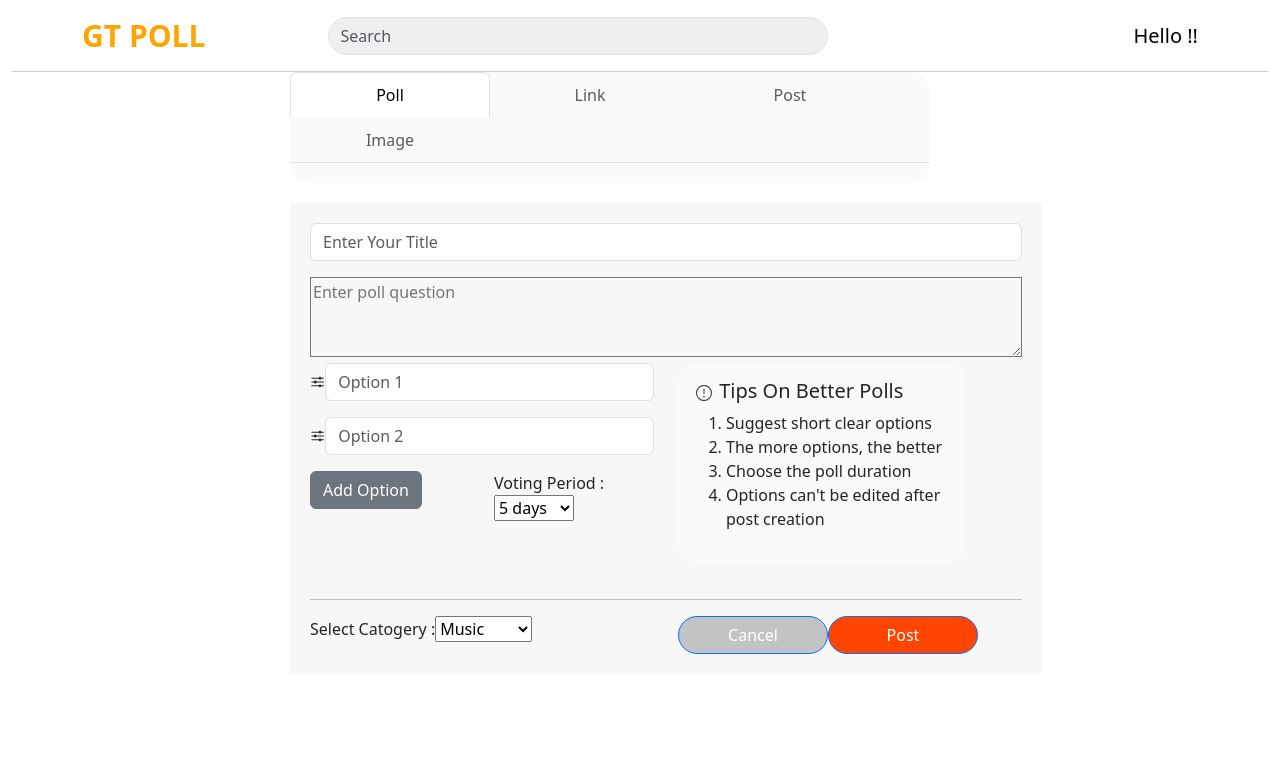
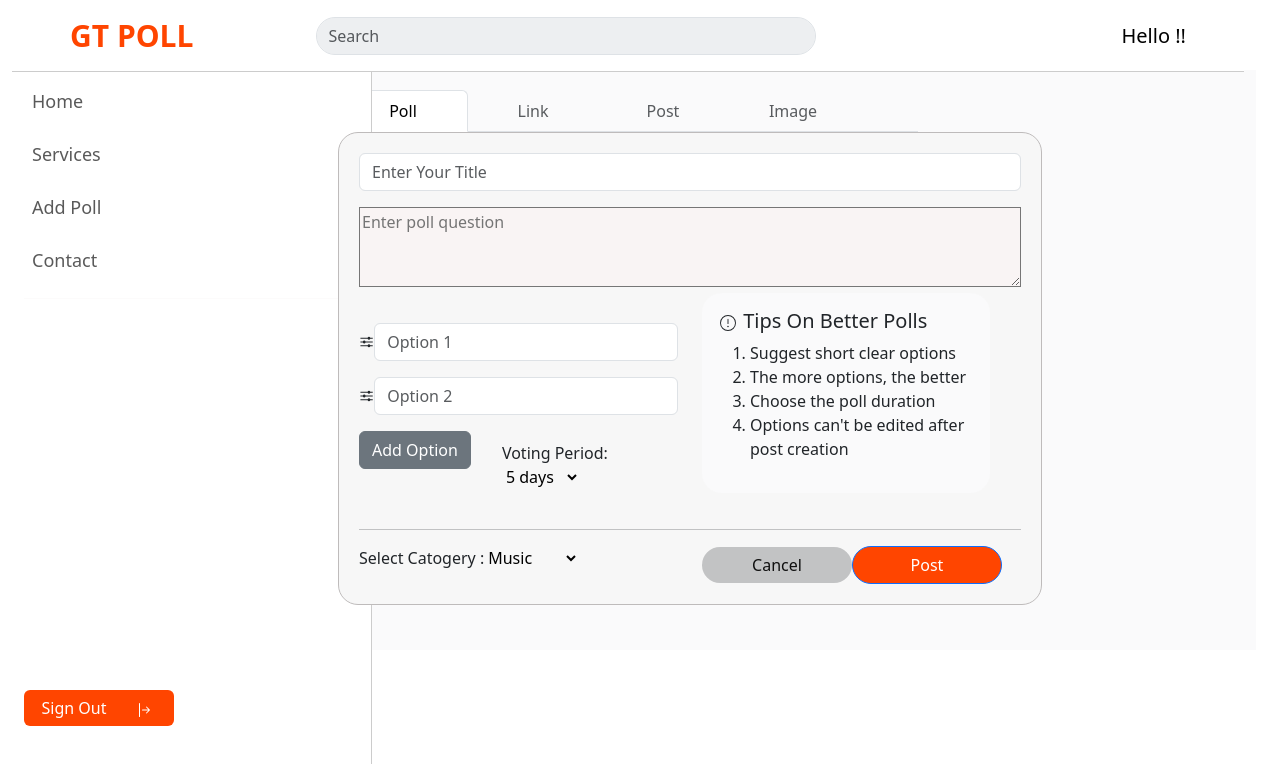
Before and after one commit to ravana09/Polling-app, a React (Create React App) app: page /AddPoll in a window 1280 px wide. Shown: the top 764 px of the page. Built offline with nearby package versions, Linux system fonts and the light colour scheme.

Commit message:
"Refactored code in multiple components, including App.js, AddPoll.js, ForgetPasswor.js, Header.js, Home.js, Login.js, Navbar.js, Polling.js, and SignUp.js, with changes to layout, styling, and

```diff
--- a/src/App.js
+++ b/src/App.js
@@ -1,41 +1,37 @@
-// import logo from './logo.svg';
 import './App.css';
 import { BrowserRouter, Route, Routes } from 'react-router-dom';
 import Login from './Components/Login';
 import SignUp from './Components/SignUp';
 import Home from './Components/Home';
 import Polling from './Components/Polling';
-
 import RangeOutput from './Components/RangeOutput';
-import ForgetPassword from './Components/ForgetPasswor';
+import ForgetPassword from './Components/ForgetPassword';
 import NewPassword from './Components/NewPassword';
 import Header from './Components/Header';
 import AddPoll from './Components/AddPoll';
 import SideNavBar from './Components/Navbar';
 
-
 function App() {
   return (
-  <>
-  <BrowserRouter>
-  <Routes>
-    <Route path='/' element={< Login/>}></Route>
-    <Route path='/Header' element={< Header/>}></Route>
-    <Route path='/signUp' element={< SignUp/>}></Route>
-    <Route path='/Home' element={< Home/>}></Route>
-    <Route path='/Polling' element={< Polling/>}></Route>
-    <Route path='/SideNavBar' element={< SideNavBar/>}></Route>
-    <Route path='/RangeOutput' element={< RangeOutput/>}></Route>
-    <Route path='/ForgetPassword' element={< ForgetPassword/>}></Route>
-    <Route path='/NewPassword' element={< NewPassword/>}></Route>
-    <Route path='/AddPoll' element={< AddPoll/>}></Route>
+    <BrowserRouter>
+      <Routes>
+        <Route path="/" element={<Login />} />
+        <Route path="/signUp" element={<SignUp />} />
+        <Route path="/ForgetPassword" element={<ForgetPassword />} />
+        <Route path="/NewPassword" element={<NewPassword />} />
 
 
-  </Routes>
-  </BrowserRouter>
+        <Route path="/Polling" element={<WithHomeLayout component={<Polling />} />} />
 
-  </>
+        <Route path="/RangeOutput" element={<WithHomeLayout component={<RangeOutput />} />} />
+        <Route path="/AddPoll" element={<WithHomeLayout component={<AddPoll />} />} />
+      </Routes>
+    </BrowserRouter>
   );
 }
 
+function WithHomeLayout({ component }) {
+  return <Home>{component}</Home>;
+}
+
 export default App;
--- a/src/Components/AddPoll.css
+++ b/src/Components/AddPoll.css
@@ -1,3 +1,4 @@
+/* AddPoll.css */
 /* .AddPoll-Header{
   position: fixed;
   top:0px
@@ -5,16 +6,16 @@
 
 .AddPoll-Container {
   background-color: #DAE0E6;
-  width: 100%;
+  /* width: 100%; */
   height: auto;
-
 }
 
 .AddPoll-Navbar {
-  width: 25vh;
+  display: flex;
+  justify-content: space-evenly;
+  width: 130px;
   border: 1px solid black;
   text-align: center;
-  padding: 10px 0;
 }
 
 .AddPoll-Navbar:hover {
@@ -22,60 +23,101 @@
 }
 
 .AddPoll-Body {
-  width: 100%;
+  width: 800px;
   height: auto;
   min-height: 70vh;
 
 }
-.Addpoll-Buttons{
-  background-color: #FF4500;
+
+.Addpoll-Buttons {
+  background-color:#FF4500;
+  width: 150px;
+  color: white;
+  border-radius: 20px;
+}
+.Addpoll-Buttons:hover {
+  background-color:   #fa6e3b;
+
   width: 150px;
   color: white;
   border-radius: 20px;
 }
 
-.Cancel-Buttons{
-  background-color:#c2c3c4;
+
+.Cancel-Buttons {
+  background-color: #c2c3c4;
   width: 150px;
-  color: white;
+  color: rgb(16, 16, 16);
   border-radius: 20px;
-
+  border: none;
 }
 
 @media (min-width: 768px) {
   .AddPoll-Body {
-    width: 50%;
-    margin-left: auto;
-    margin-right: auto;
-    padding: 0;
+    width: 850px;
+    /* margin-left: auto;
+    margin-right: auto; */
+    margin-top: 20px;
+    border-radius: 20px;
   }
 }
 
 .AddPoll-PollsCard {
   background-color: #f7f7f7;
-  width: 100%;
-  border-radius: 0;
+  width: 800px;
+  border-radius: 20px;
   min-height: 40vh;
   padding: 20px;
+  border: 0.2px solid rgb(190, 187, 187);
 }
 
 .AddPoll-textArea {
-  background-color: #f7f7f7;
+  background-color: #f9f4f4;
   width: 100%;
   border-radius: 0;
   min-height: 10vh;
 }
+.option_card{
+  margin-top: 30px;
+}
 
-@media (min-width: 768px) {
+.Notification_card{
+  width: 18rem;
+
+
+}
+
+/* AddPoll.css */
+
+/* Styling for larger screens (desktops and laptops) */
+@media (min-width: 992px) {
   .AddPoll-PollsCard {
-    width: 47rem;
-    background-color: #f7f7f7;
-    border-radius: 0;
+    width: 44rem;
   }
 
   .AddPoll-Container {
-    background-color: #DAE0E6;
+    background-color: #dae0e6;
     width: 100%;
     height: auto;
   }
 }
+
+/* Styling for medium-sized screens (tablets) */
+@media (max-width: 991px) {
+  .AddPoll-PollsCard {
+    width: 100%;
+  }
+
+  .pollingBody {
+    padding: 10px;
+  }
+  .Notification_card{
+    width: 100%;
+
+  }
+  .AddButton{
+    margin: 20px;
+  }
+}
+
+/* Styling for smaller screens (mobile devices) */
--- a/src/Components/AddPoll.js
+++ b/src/Components/AddPoll.js
@@ -11,12 +11,11 @@ import {
   Nav,
   Row,
 } from "react-bootstrap";
-import Header from "./Header";
+
 import { RiDeleteBin6Fill } from "react-icons/ri";
 import { IoOptionsSharp } from "react-icons/io5";
 import { PiWarningCircleLight } from "react-icons/pi";
 import Swal from "sweetalert2";
-import NavBar from "./Navbar";
 
 function AddPoll() {
   const [activeTab, setActiveTab] = useState("poll");
@@ -41,7 +40,7 @@ function AddPoll() {
     setOptions(newOptions);
   };
 
-  function createPoll(){
+  function createPoll() {
     const Toast = Swal.mixin({
       toast: true,
       position: "top-end",
@@ -51,11 +50,11 @@ function AddPoll() {
       didOpen: (toast) => {
         toast.onmouseenter = Swal.stopTimer;
         toast.onmouseleave = Swal.resumeTimer;
-      }
+      },
     });
     Toast.fire({
       icon: "success",
-      title: "Poll Created Succesfully "
+      title: "Poll Created Succesfully ",
     });
   }
   const handlePoll = () => {
@@ -63,7 +62,6 @@ function AddPoll() {
       <Card className="AddPoll-PollsCard">
         <Form>
           <Form.Group className="mb-3" controlId="exampleForm.ControlInput1">
-
             <Form.Control type="text" placeholder="Enter Your Title" />
           </Form.Group>
 
@@ -72,7 +70,7 @@ function AddPoll() {
             placeholder="Enter poll question"
           />
           <Row>
-            <Col>
+            <Col className="option_card">
               {options.map((option, index) => (
                 <Form.Group className="mb-3" key={index}>
                   <div style={{ display: "flex", alignItems: "center" }}>
@@ -94,34 +92,41 @@ function AddPoll() {
                 </Form.Group>
               ))}
               <Row>
-                <Col>
-                  <Button variant="secondary" onClick={addOption}>
+                <Col sm={6} md={5}>
+                  <Button
+                    variant="secondary"
+                    className="AddButton"
+                    onClick={addOption}
+                  >
                     Add Option
                   </Button>
                 </Col>
-                <Col>
-                  <div>
-                    Voting Period :
+                <Col sm={6} md={7}>
+                  <div style={{marginTop:10}}>
+                    <p>
+                      Voting Period:
                       <select
                         value={duration}
                         onChange={(e) => setDuration(e.target.value)}
+                        style={{ backgroundColor: "transparent" ,border:"none"}} // Added inline style
                       >
                         <option value="5">5 days</option>
                         <option value="10">10 days</option>
                         <option value="15">15 days</option>
                       </select>
+                    </p>
                   </div>
                 </Col>
               </Row>
             </Col>
             <Col>
-              <Card style={{ width: "18rem" }}>
+              <Card className="Notification_card">
                 <Card.Body>
                   <Card.Title>
                     <PiWarningCircleLight /> Tips On Better Polls
                   </Card.Title>
                   <Card.Text>
-                    <ol>
+                    <ol >
                       <li>Suggest short clear options</li>
                       <li>The more options, the better</li>
                       <li>Choose the poll duration</li>
@@ -140,6 +145,7 @@ function AddPoll() {
             <select
               value={catogrey}
               onChange={(e) => setCatogery(e.target.value)}
+              style={{ backgroundColor: "transparent" ,border:"none"}}
             >
               <option value="Music">Music</option>
               <option value="Sports">Sports</option>
@@ -147,10 +153,15 @@ function AddPoll() {
             </select>
           </Col>
           <Col>
-            <Button className="Cancel-Buttons" >Cancel</Button>
-            <Button onClick={()=>{
-              createPoll()
-            }} className="Addpoll-Buttons">Post</Button>
+            <Button className="Cancel-Buttons">Cancel</Button>
+            <Button
+              onClick={() => {
+                createPoll();
+              }}
+              className="Addpoll-Buttons"
+            >
+              Post
+            </Button>
           </Col>
         </Row>
       </Card>
@@ -178,41 +189,48 @@ function AddPoll() {
   return (
     <>
       <Container fluid>
-        <Row className="AddPoll-Header">
-          <Col >
-            <Header />
-          </Col>
-        </Row>
         <Row className="AddPoll-Cointainer">
-          <Col xs={12} md={3} className="home-Body">
-            {/* <NavBar/> */}
-          </Col>
-          <Col xs={12} md={6} className="AddPoll-Body">
-
+          <Col className="AddPoll-Body">
             <Row>
               <Col>
-              <Card className="AddPoll-card">
-                  <Card className="AddPoll-InnerCard">
                 <Nav
                   variant="tabs"
                   defaultActiveKey="poll"
                   onSelect={(selectedKey) => setActiveTab(selectedKey)}
                 >
                   <Nav.Item>
-                        <Nav.Link eventKey="poll" className="AddPoll-Navbar">Poll</Nav.Link>
+                    <Nav.Link eventKey="poll" className="AddPoll-Navbar">
+                      Poll
+                    </Nav.Link>
                   </Nav.Item>
                   <Nav.Item>
-                        <Nav.Link eventKey="link" disabled className="AddPoll-Navbar">Link</Nav.Link>
+                    <Nav.Link
+                      eventKey="link"
+                      disabled
+                      className="AddPoll-Navbar"
+                    >
+                      Link
+                    </Nav.Link>
                   </Nav.Item>
                   <Nav.Item>
-                        <Nav.Link eventKey="post" disabled className="AddPoll-Navbar">Post</Nav.Link>
+                    <Nav.Link
+                      eventKey="post"
+                      disabled
+                      className="AddPoll-Navbar"
+                    >
+                      Post
+                    </Nav.Link>
                   </Nav.Item>
                   <Nav.Item>
-                        <Nav.Link eventKey="Image" disabled className="AddPoll-Navbar">Image</Nav.Link>
+                    <Nav.Link
+                      eventKey="Image"
+                      disabled
+                      className="AddPoll-Navbar"
+                    >
+                      Image
+                    </Nav.Link>
                   </Nav.Item>
                 </Nav>
-                  </Card>
-                </Card>
               </Col>
             </Row>
             <Row>
--- a/src/Components/Header.css
+++ b/src/Components/Header.css
@@ -11,7 +11,12 @@
   background-color: white;
 }
 .Header-Title{
-  color: orange;
+  color:#FF4500;
+  font-size: 30px;
+  font-weight: 800;
+}
+.Header-Title:hover{
+  color:#FF4500;
   font-size: 30px;
   font-weight: 800;
 }
--- a/src/Components/Header.js
+++ b/src/Components/Header.js
@@ -10,9 +10,8 @@ function Header() {
         <Col  xs={12} md={12} lg={12} xl={12}>
           <Navbar expand="lg"className=" Header">
             <Container >
-              <Navbar.Brand href="#home" className="Header-Title">GT POLL</Navbar.Brand>
-              {/* <Navbar.Toggle />
-              <Navbar.Collapse className="justify-content-end"> */}
+              <Navbar.Brand  className="Header-Title">GT POLL</Navbar.Brand>
+
                 <Form inline>
                   <Row>
                     <Col xs="auto">
--- a/src/Components/Home.js
+++ b/src/Components/Home.js
@@ -1,44 +1,34 @@
-import React, { useState } from "react";
+import React from "react";
 import { Container, Row, Col } from "react-bootstrap";
 import Header from "../Components/Header";
-import Polling from "../Components/Polling";
-import AddPoll from "../Components/AddPoll";
 import "../Components/Home.css";
 import SideNavBar from "./Navbar";
 
-
-function Home() {
-  // State to manage which component to render
-  // const [view, setView] = useState("polling");
-
-  // Function to handle switching the view
-  // const switchView = (newView) => {
-  //   setView(newView);
-  // };
-
+function Home({ children }) {
   return (
+    <>
     <Container fluid>
       <Row>
-        <Col>
+
           <Row className="fixed-top">
             <Col xs={12}>
               <Header />
             </Col>
           </Row>
-        </Col>
+
 
         <Row>
-          <Col xs={12} md={3} lg={3} xl={3} className="Home-SideNavbar  ">
+          <Col xs={12} md={3} lg={3} xl={3} className="Home-SideNavbar">
             <SideNavBar />
           </Col>
           <Col xs={12} md={6} lg={6} xl={6} className="Home-Body">
-            {/* Render Polling or AddPoll based on the value of 'view' state */}
-           <Polling />
+            {children}
           </Col>
           <Col xs={12} md={3} lg={3} xl={3} className="Home-Body"></Col>
         </Row>
       </Row>
     </Container>
+    </>
   );
 }
 
--- a/src/Components/Login.js
+++ b/src/Components/Login.js
@@ -49,7 +49,7 @@ function Login() {
     setFormData({ PhoneNumber: "", Password: "" });
     console.log(formData.PhoneNumber)
     localStorage.setItem("Phone Number ",formData.PhoneNumber)
-    navigate("/home");
+    navigate("/polling");
 
   }
 
--- a/src/Components/Navbar.css
+++ b/src/Components/Navbar.css
@@ -47,9 +47,19 @@ General Styles
   margin-top: 20px;
 
   width: 150px;
-  background-color: #ff895d;
+  background-color: #FF4500;
   border: none;
 }
+.signOut:hover {
+  position: absolute;
+  top:75vh;
+  margin-top: 20px;
+
+  width: 150px;
+  background-color: #fa6e3b;
+  border: none;
+}
+
 
 .Nav-Links {
   margin-top: 10px;
--- a/src/Components/Navbar.js
+++ b/src/Components/Navbar.js
@@ -82,13 +82,13 @@ function NavBar() {
                       <div>
                         <Nav.Link
                           className="Nav-Links"
-                          onClick={() => handleClick("/home")}
+                          onClick={() => handleClick("/polling")}
                         >
                           Home
                         </Nav.Link>
                         <Nav.Link
                           className="Nav-Links"
-                          onClick={() => handleClick("/Polling")}
+                          onClick={() => handleClick("/polling")}
                         >
                           Services
                         </Nav.Link>
@@ -119,9 +119,7 @@ function NavBar() {
 
               <Button
                 onClick={handleSignOut}
-                style={{
-                  backgroundColor: "#FF895D",
-                }}
+
                 className="d-flex align-items-end m-10 signOut "
               >
                 <Row>
@@ -142,7 +140,7 @@ function NavBar() {
               <Navbar.Collapse id="basic-navbar-nav">
                 <Nav className="me-auto">
                   <Nav.Link
-                    onClick={() => handleClick("/home")}
+                    onClick={() => handleClick("/polling")}
                     style={{ paddingLeft: 20 }}
                   >
                     Home
--- a/src/Components/Polling.js
+++ b/src/Components/Polling.js
@@ -90,7 +90,7 @@ function Polling() {
   }, []);
 
   return (
-    <Row className="polling_row">
+    <Row className="polling_row"  >
       <div className="pollingBody">
         <Col md={12} sm={12}>
           {fetchData.map((apiData) => (
--- a/src/Components/SignUp.js
+++ b/src/Components/SignUp.js
@@ -6,6 +6,8 @@ import * as yup from "yup";
 import { Formik, ErrorMessage } from "formik";
 import signUpimg from "../Images/signupCard.jpg";
 import GoogleImg from "../Images/googleImg.png";
+import axios from "axios";
+import Swal from "sweetalert2";
 
 function SignUp() {
   const [showEmailOtpInput, setShowEmailOtpInput] = useState(false);
@@ -24,19 +26,23 @@ function SignUp() {
       case "Name":
         if (/^[A-Za-z]*$/.test(value) || value === " ") {
           setData({ ...data, [name]: value });
+          console.log({ ...data, [name]: value });
         }
         break;
       case "MobileNumber":
         if (/^\d*$/.test(value) && value.length <= 10) {
           setData({ ...data, [name]: value });
+          console.log({ ...data, [name]: value });
         }
         break;
       case "Email":
         setData({ ...data, [name]: value });
+        console.log({ ...data, [name]: value });
         break;
       case "Password":
         if (value.length <= 8) {
           setData({ ...data, [name]: value });
+          console.log({ ...data, [name]: value });
         }
         break;
       default:
@@ -62,6 +68,65 @@ function SignUp() {
       .matches(/^[\w\d\W]{8}$/, "Password must be exactly 8 characters")
       .required("Password is required"),
   });
+  const handleSubmit = async (values, actions) => {
+    try {
+      const response = await axios.post(
+        "http://localhost:5000/api/createuser",
+        {
+          user_name: values.Name,
+          email: values.Email,
+          phone_number: values.MobileNumber,
+          password: values.Password,
+        }
+      );
+      console.log(response);
+
+      if (response.status === 201) {
+        const Toast = Swal.mixin({
+          toast: true,
+          position: "top-end",
+          showConfirmButton: false,
+          timer: 2000,
+          timerProgressBar: true,
+          didOpen: (toast) => {
+            toast.onmouseenter = Swal.stopTimer;
+            toast.onmouseleave = Swal.resumeTimer;
+          },
+        });
+        Toast.fire({
+          icon: "success",
+          title: "Signed up successfully",
+        });
+
+        console.log("Sign up successful:", response.data);
+        setTimeout(() => {
+          navigate("/");
+        }, 2000);
+      } else {
+        const Toast = Swal.mixin({
+          toast: true,
+          position: "top-end",
+          showConfirmButton: false,
+          timer: 3000,
+          timerProgressBar: true,
+          didOpen: (toast) => {
+            toast.onmouseenter = Swal.stopTimer;
+            toast.onmouseleave = Swal.resumeTimer;
+          },
+        });
+        Toast.fire({
+          icon: "error",
+          title: "Error:in sign up",
+        });
+        console.error("Sign up failed:", response.data);
+        // Handle error (show error message, etc.)
+      }
+    } catch (error) {
+      console.error("An error occurred during sign up:", error);
+      // Handle error (show error message, etc.)
+    }
+    actions.setSubmitting(false);
+  };
 
   const EmailSendOTP = () => {
     // Logic to send OTP to the email
@@ -82,11 +147,6 @@ function SignUp() {
   };
 
   let navigate = useNavigate();
-  const handleSubmit = (values, actions) => {
-    console.log(values);
-    actions.resetForm();
-    navigate("/");
-  };
 
   return (
     <div className="Body-container">
@@ -104,6 +164,7 @@ function SignUp() {
                 <Formik
                   initialValues={data}
                   validationSchema={schema}
+                  enableReinitialize
                   onSubmit={handleSubmit}
                 >
                   {({ handleSubmit }) => (
@@ -249,7 +310,7 @@ function SignUp() {
                       </center>
                       <hr />
                       <div className="OtherLogin">
-                      <center>
+                        <center>
                           <Button
                             variant="light"
                             className="  Google-Column"
@@ -262,7 +323,7 @@ function SignUp() {
                             />
                             CONTINUE WITH GOOGLE
                           </Button>
-                          </center>
+                        </center>
                       </div>
                       <div>
                         <p className="text-center">
```
Also changed, not shown: src/Components/ForgetPassword.js (renamed from src/Components/ForgetPasswor.js). Lines whose indentation alone changed are shown as unchanged.
